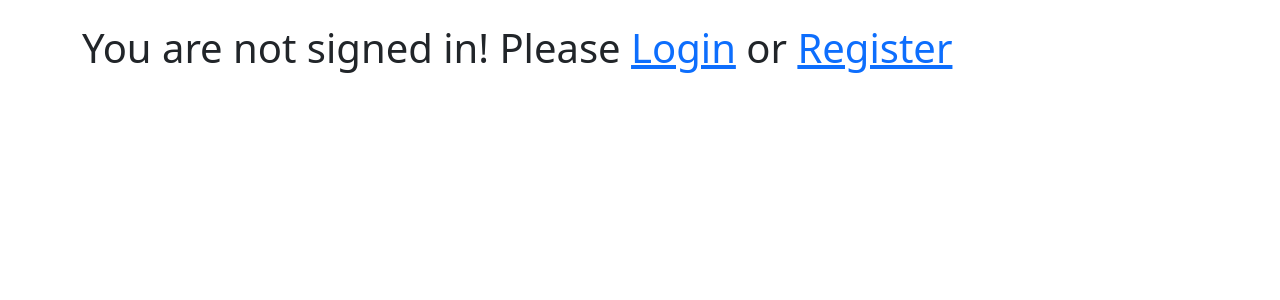
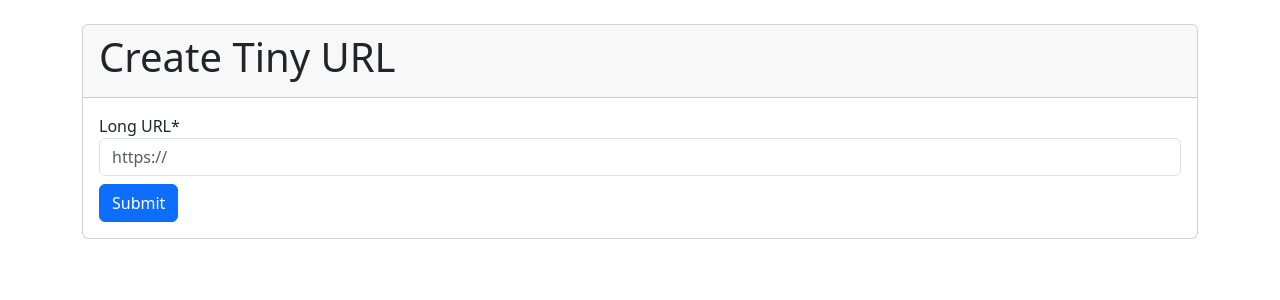
Before and after one commit to tan629/url_shortener, a Django app: template templates/urls_new.html in a window 1280 px wide. Shown: the part 56-356 px from the top of the page. Run offline with Django 4.2, Linux system fonts and the light colour scheme; the template is opened without the code that fills it: values that come from a table or form of the project are taken from there, others are empty; some libraries are stand-ins or nearby versions.

Commit message:
-Removed is_authenticated condition since LoginRequired mixin is used to redirect unauthorized access

```diff
--- a/templates/urls_index.html
+++ b/templates/urls_index.html
@@ -8,7 +8,6 @@
 
   <br/>
   <main class="container">
-    {% if user.is_authenticated %}
       <h3>My URLs</h3>
       <table class="table">
           <thead>
@@ -38,9 +37,6 @@
             {% endfor %}
           </tbody>
       </table>
-    {%else%}
-      <h1>You are not signed in! Please <a href="{% url 'user-login' %}">Login</a> or <a href="{% url 'register-user' %}">Register</a></h1>
-    {% endif %}
   </main>
 
 {% endblock %}
--- a/templates/urls_new.html
+++ b/templates/urls_new.html
@@ -6,11 +6,7 @@
 
 {% block title %}Create Tiny URL{% endblock %}
 {% block content %}
-
   <br/>
-
-  {% if user.is_authenticated %}
-
   <div class="card">
     <div class="card-header">
       <h1>Create Tiny URL</h1>
@@ -22,7 +18,4 @@
       </form>
     </div>
   </div>
-  {%else%}
-      <h1>You are not signed in! Please <a href="{% url 'user-login' %}">Login</a> or <a href="{% url 'register-user' %}">Register</a></h1>
-  {% endif %}
 {% endblock %}
```
